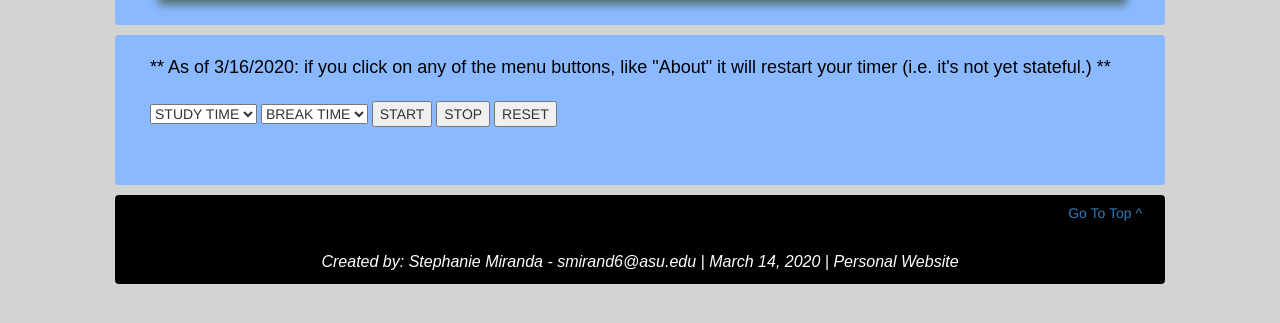
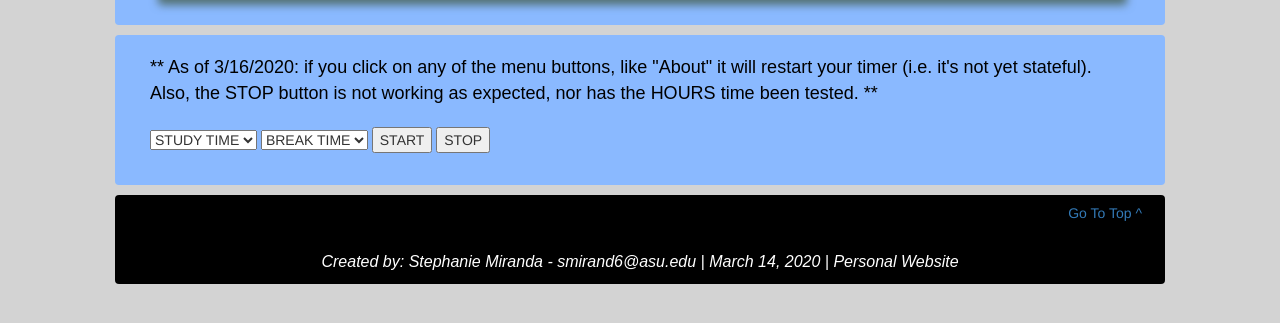
Before and after one commit to stephanieMiranda/pomodoroTimer, a plain HTML site: page index.html in a window 1280 px wide. Shown: the part 501-824 px from the top of the page. Drawn offline with nearby package versions, Linux system fonts and the light colour scheme.

```diff
--- a/index.html
+++ b/index.html
@@ -27,8 +27,10 @@
     <nav>
         <ul>
             <li><a href="#page-bottom">Bottom</a></li>
+            <!--
             <li><a href="#">Contact</a></li>
             <li><a href="#">Custom Settings</a></li>
+            -->
             <li><a href="./about.html" id="about">About</a></li>
             <li><a href="./index.html">Home</a></li>
         </ul>
@@ -56,7 +58,7 @@
                 <secton class="btn-grp" id="choices">
 
                     <section id="warning">
-                        <p id="warn">** As of 3/16/2020: if you click on any of the menu buttons, like "About" it will restart your timer (i.e. it's not yet stateful.) **</p>
+                        <p id="warn">** As of 3/16/2020: if you click on any of the menu buttons, like "About" it will restart your timer (i.e. it's not yet stateful). Also, the STOP button is not working as expected, nor has the HOURS time been tested. **</p>
                     </section>
                     <!-- Here we'll put a series of buttons that execute the required functions of this app.-->
                     <div id="span-grp">
@@ -65,9 +67,12 @@
                         <select id="break" value="1" type="submit" onclick='getBreak()'><option>BREAK TIME</option></select>
                         <button id="start" value="2" type="submit" onclick='checkInput()'>START</button>
                         <button id="stop" value="3" type="submit" onclick='getStop()'>STOP</button>
-                        <button id="reset" value="4" type="submit" onclick='getReset()'>RESET</button>
 
                     </div>
+                    <!-- TODO 3/16:
+                        <button id="reset" value="4" type="submit" onclick='getReset()'>RESET</button>
+                    -->
+
                     <!-- TODO 3/14:
                    <button id="changeFrame" value="4" type="submit" onclick='getFrames()'>CHANGE FRAME</button>
                    <button id="custom" value="5" type="submit" onclick='getCust()'>CUSTOMIZE</button>
```
Also changed, not shown: about.html (+2 -0 lines).
